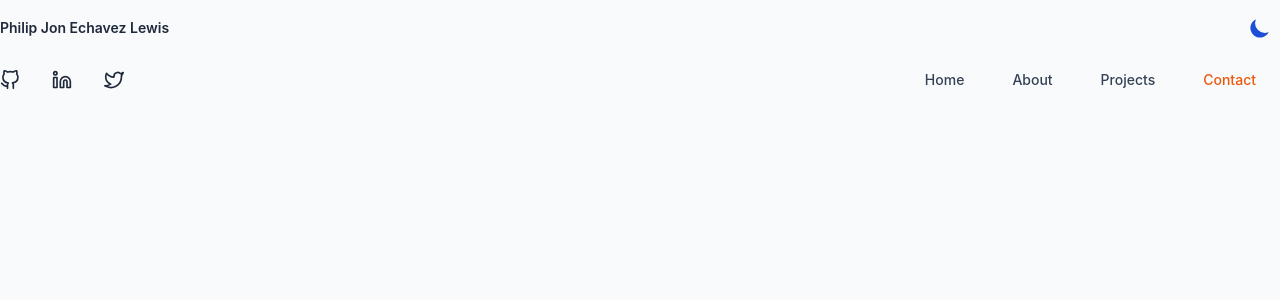
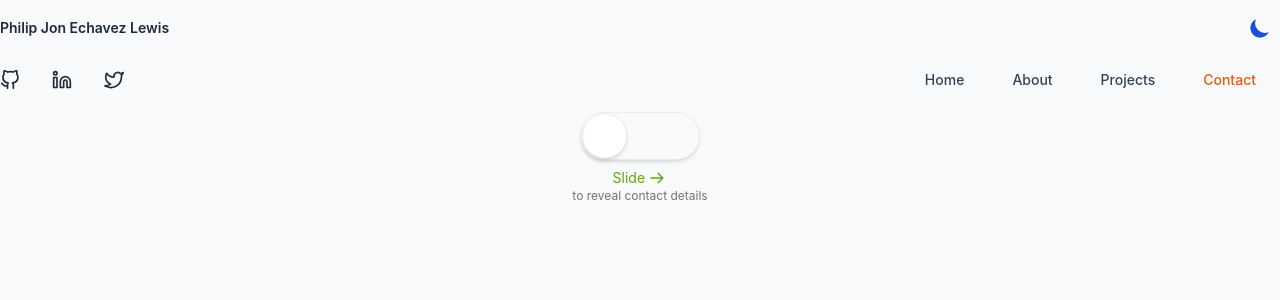
Before and after one commit to philipjonlewis/philipjonlewis.com, a Next.js app: page /contact in a window 1280 px wide. Shown: the top 300 px of the page. Built offline with nearby package versions, Linux system fonts and the light colour scheme.

Commit message:
added anti span slider

```diff
--- a/components/layouts/Layout.tsx
+++ b/components/layouts/Layout.tsx
@@ -8,11 +8,14 @@ import Meta from "./Meta";
 import CustomCursor from "../branding/CustomCursor";
 import { motion } from "framer-motion";
 import MobileNavbar from "../navigation/MobileNavbar";
-import ThreeJsModel from "../3D/ThreeJsModel";
+import { ToastContainer, toast } from "react-toastify";
+
+import "react-toastify/dist/ReactToastify.css";
 const Layout = ({ children }: { children: ReactNode }) => {
   return (
     <ThemeProvider enableSystem={true} attribute="class">
-      {/* <CustomCursor /> */}
+      <ToastContainer />
+
       <Meta />
       <div className=" ">
         <Header />
@@ -23,7 +26,6 @@ const Layout = ({ children }: { children: ReactNode }) => {
         <MobileNavbar />
         <Footer />
       </div>
-
     </ThemeProvider>
   );
 };
--- a/package.json
+++ b/package.json
@@ -21,6 +21,7 @@
     "react-dom": "^18.2.0",
     "react-markdown": "^8.0.3",
     "react-three-fiber": "^6.0.13",
+    "react-toastify": "^9.0.7",
     "rough-notation": "^0.5.1",
     "sharp": "^0.30.7",
     "swiper": "^8.3.2",
--- a/pages/contact/index.tsx
+++ b/pages/contact/index.tsx
@@ -1,8 +1,68 @@
-import React from "react";
+import React, { useEffect, useState } from "react";
 import type { NextPage } from "next";
-import ThreeJsModel from "../../components/3D/ThreeJsModel";
+import { motion, useMotionValue, useTransform } from "framer-motion";
+import { HomeIcon, ArrowRightIcon } from "@heroicons/react/outline";
+
 const Contact: NextPage = () => {
-  return <div>{/* <ThreeJsModel /> */}</div>;
+  // const [motionVaue, setMotionValue] = useState(0);
+  const [isContactRevealed, setIsContactRevealed] = useState(false);
+  let x = useMotionValue(0);
+  const background = useTransform(x, [0, 200], ["#f8fafc", "#bef264"]);
+
+  // useEffect(() => {
+  //   console.log(x);
+  // }, [background, x]);
+
+  return (
+    <motion.div className="contact-page-container">
+      {/* {!isContactRevealed && (
+        <div className="contact-details-container">
+          <span className="slide-text-container">
+            Slide <ArrowRightIcon />
+          </span>
+          <p className="notice">to show contact details</p>
+        </div>
+      )} */}
+
+      <motion.div className="drag-container" style={{ background }}>
+        <motion.div
+          drag="x"
+          className="draggable"
+          style={{ x }}
+          dragElastic={0}
+          dragConstraints={{ left: 0, right: 94 }}
+          dragMomentum={false}
+          onTap={() => {
+            // x.current = 90;
+            console.log("hello");
+          }}
+          onDrag={(e, info) => {
+            if (x.current >= 90) {
+              console.log("wild");
+              setIsContactRevealed(true);
+            } else if (x.current <= 50) {
+              setIsContactRevealed(false);
+            }
+          }}
+        >
+          {/* Drag */}
+        </motion.div>
+      </motion.div>
+
+      {isContactRevealed ? (
+        <div>
+          <p>Show contact details</p>
+        </div>
+      ) : (
+        <div className="contact-details-container">
+          <span className="slide-text-container">
+            Slide <ArrowRightIcon />
+          </span>
+          <p className="notice">to reveal contact details</p>
+        </div>
+      )}
+    </motion.div>
+  );
 };
 
 export default Contact;
--- a/pages/projects/architecture/index.tsx
+++ b/pages/projects/architecture/index.tsx
@@ -1,4 +1,4 @@
-import React from "react";
+import React, { useEffect } from "react";
 import { motion } from "framer-motion";
 import Image from "next/image";
 import fs from "fs";
@@ -6,20 +6,31 @@ import path from "path";
 import matter from "gray-matter";
 import Link from "next/link";
 import UtilitiesNavbar from "../../../components/navigation/UtilitiesNavbar";
+import { ToastContainer, toast } from "react-toastify";
+
 const Architecture = ({ imagePaths }) => {
-  const container = {
-    hidden: { opacity: 0 },
-    show: {
-      opacity: 1,
-    },
-  };
+  useEffect(() => {
+    // toast.warning("🏗️ - More features coming soon!", {
+    //   position: "top-center",
+    //   autoClose: 10000,
+    //   hideProgressBar: false,
+    //   closeOnClick: true,
+    //   pauseOnHover: true,
+    //   draggable: true,
+    //   progress: undefined,
+    // });
+  }, []);
 
   return (
     <div>
-      {/* <UtilitiesNavbar /> */}
       <div className="archontainer">
         <motion.div
-          variants={container}
+          variants={{
+            hidden: { opacity: 0 },
+            show: {
+              opacity: 1,
+            },
+          }}
           initial="hidden"
           animate="show"
           className="architecture-grid-container"
--- a/pages/projects/branding/index.tsx
+++ b/pages/projects/branding/index.tsx
@@ -1,5 +1,5 @@
 /* eslint-disable @next/next/no-img-element */
-import React from "react";
+import React, { useEffect } from "react";
 import { motion } from "framer-motion";
 import Image from "next/image";
 import fs from "fs";
@@ -7,20 +7,31 @@ import path from "path";
 import matter from "gray-matter";
 import Link from "next/link";
 import UtilitiesNavbar from "../../../components/navigation/UtilitiesNavbar";
+import { toast } from "react-toastify";
+
 const Architecture = ({ imagePaths }) => {
-  const container = {
-    hidden: { opacity: 0 },
-    show: {
-      opacity: 1,
-    },
-  };
+  useEffect(() => {
+    // toast.warning("🏗️ - This section is under construction", {
+    //   position: "top-center",
+    //   autoClose: 10000,
+    //   hideProgressBar: false,
+    //   closeOnClick: true,
+    //   pauseOnHover: true,
+    //   draggable: true,
+    //   progress: undefined,
+    // });
+  }, []);
 
   return (
     <div>
-      {/* <UtilitiesNavbar /> */}
       <div className="branding-container">
         <motion.div
-          variants={container}
+          variants={{
+            hidden: { opacity: 0 },
+            show: {
+              opacity: 1,
+            },
+          }}
           initial="hidden"
           animate="show"
           className="branding-grid-container"
--- a/pages/projects/fullstack/index.tsx
+++ b/pages/projects/fullstack/index.tsx
@@ -104,7 +104,7 @@ const Projects: NextPage<ProjectsPageProps> = ({ projectList }) => {
     <motion.div className="projects-page">
       {/* <UtilitiesNavbar /> */}
       <div className="project-utilities-navbar">
-        <p>Filter Options</p>
+        <p>Filter Projects</p>
         <form>
           <div className="checkbox-container">
             <input
--- a/styles/pages/_contact.scss
+++ b/styles/pages/_contact.scss
@@ -0,0 +1,55 @@
+.contact-page-container {
+  @apply container flex flex-col justify-start items-center;
+
+  .contact-details-container {
+    @apply flex flex-col justify-center items-center;
+
+    .slide-text-container {
+      @apply flex justify-center items-center mr-2 text-sm text-lime-600;
+      animation: shake 10s ease infinite;
+
+      svg {
+        @apply ml-1;
+        height: 1rem;
+      }
+    }
+
+    .notice {
+      @apply text-xs text-neutral-500;
+    }
+  }
+
+  .drag-container {
+    @apply rounded-full border flex justify-start items-center scale-75 shadow-md;
+    width: 10rem;
+    height: 4rem;
+    padding: 0.1rem;
+
+    .draggable {
+      @apply rounded-full flex justify-center items-center shadow-md  bg-white border border-neutral-200;
+      //   background-color: red;
+      width: 3.8rem;
+      height: 3.8rem;
+    }
+  }
+}
+
+@keyframes shake {
+  0%,
+  100% {
+    transform: translateX(0);
+  }
+  10%,
+  30%,
+  50%,
+  70%,
+  90% {
+    transform: translateX(-5px);
+  }
+  20%,
+  40%,
+  60%,
+  80% {
+    transform: translateX(5px);
+  }
+}
--- a/styles/pages/projects/_branding.scss
+++ b/styles/pages/projects/_branding.scss
@@ -18,7 +18,7 @@
         md:mb-6;
 
     .branding-thumbnail-container {
-      @apply h-64 row-auto rounded-sm flex justify-center items-center hover:shadow-md;
+      @apply h-64 row-auto rounded-sm flex justify-center items-center;
       // @apply h-64 row-auto rounded-sm flex justify-center items-center hover:bg-gray-100 dark:hover:bg-neutral-800 cursor-pointer;
       overflow: hidden;
       position: relative;
```
Also changed, not shown: 1 other file (tests, documents, lock files or other folders).
